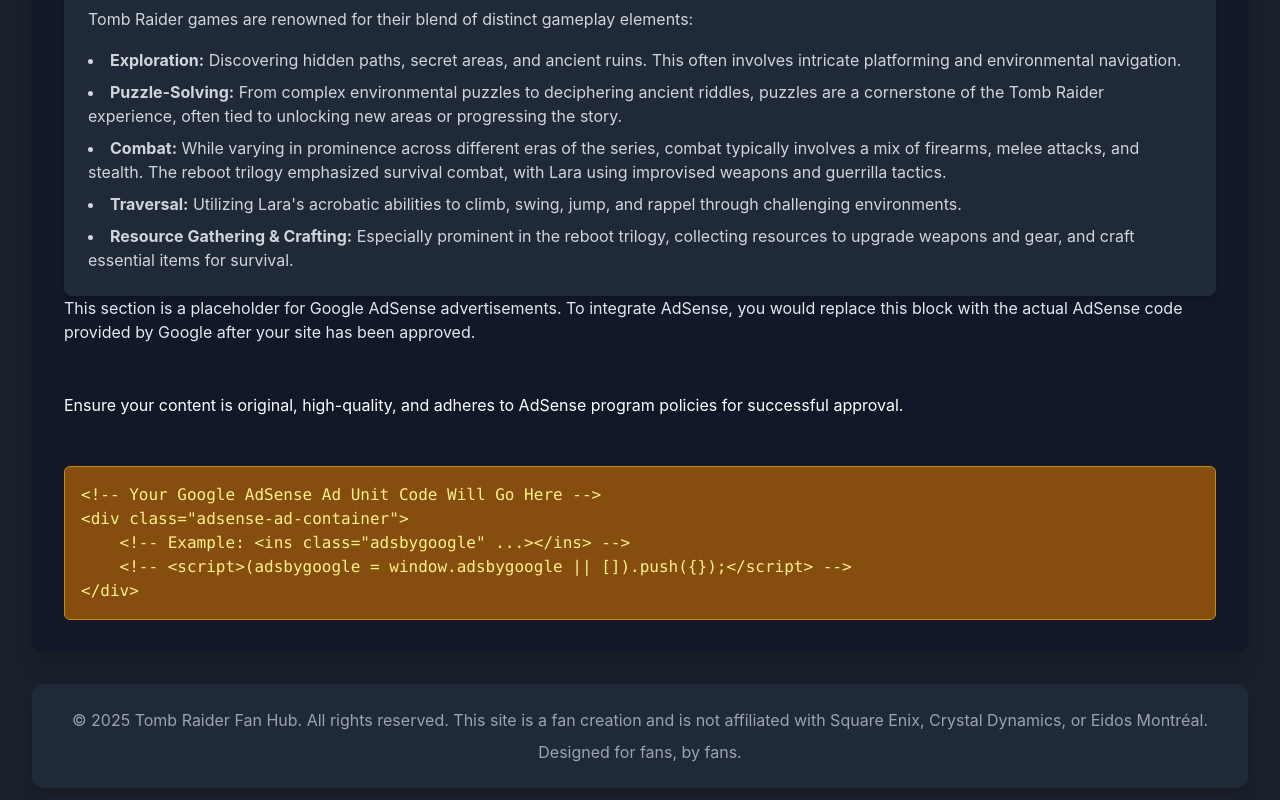
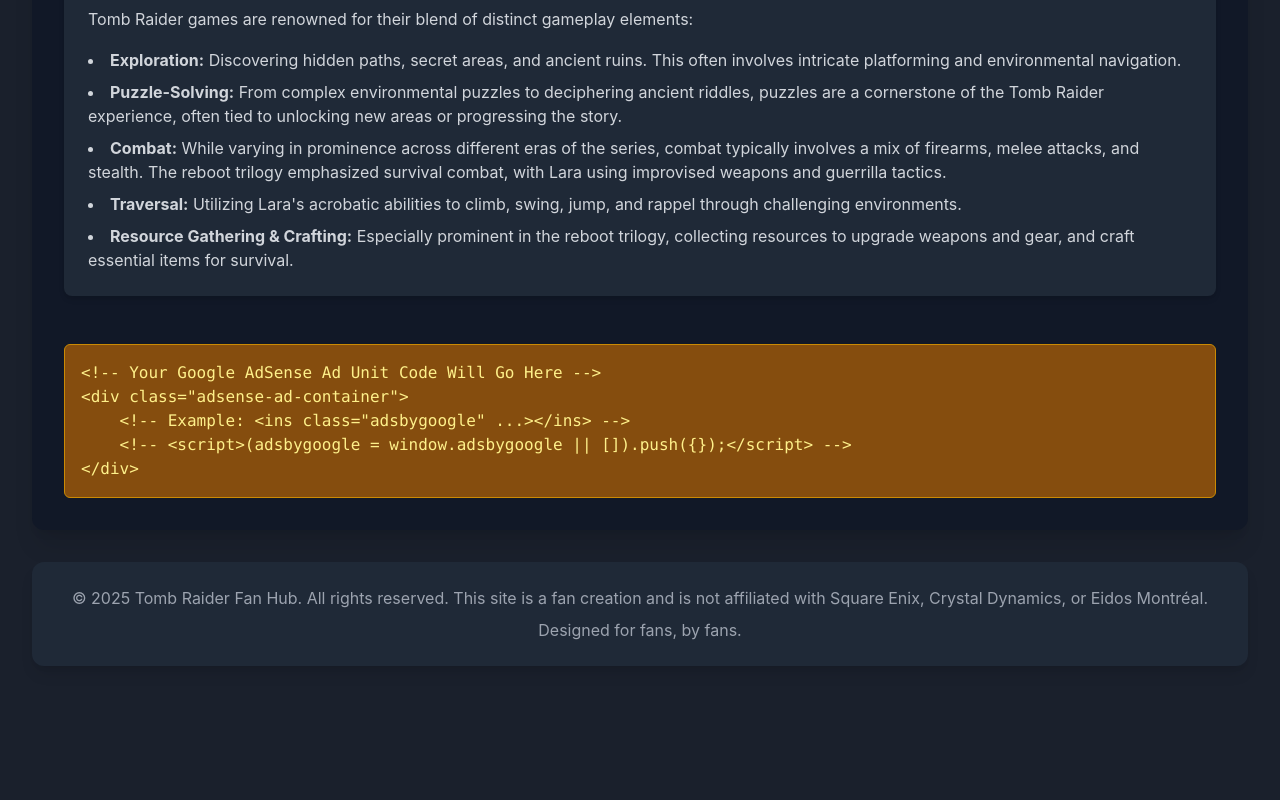
Before and after one commit to Firefelcey/Gaming-Universe, a plain HTML site: page index.html in a window 1280 px wide. Shown: the part 2096-2896 px from the top of the page. After the commit the page ends 2794 px from the top, so only its background shows below. Drawn offline with nearby package versions, Linux system fonts and the light colour scheme.

Commit message:
Update index.html
Signed-off-by: Firefelcey <connor.felce2004@gmail.com>

```diff
--- a/index.html
+++ b/index.html
@@ -140,13 +140,8 @@
                 </ul>
             </section>
 
-            <!-- AdSense Placeholder Section -->
 <script async src="https://pagead2.googlesyndication.com/pagead/js/adsbygoogle.js?client=ca-pub-6761963847189285"
      crossorigin="anonymous"></script>
-                    This section is a placeholder for Google AdSense advertisements. To integrate AdSense, you would replace this block with the actual AdSense code provided by Google after your site has been approved.
-                </p>
-                <p class="text-white leading-relaxed mt-2">
-                    Ensure your content is original, high-quality, and adheres to AdSense program policies for successful approval.
                 </p>
                 <div class="bg-yellow-800 text-yellow-200 p-4 mt-4 rounded-md border border-yellow-600">
                     <p class="font-mono">
```
